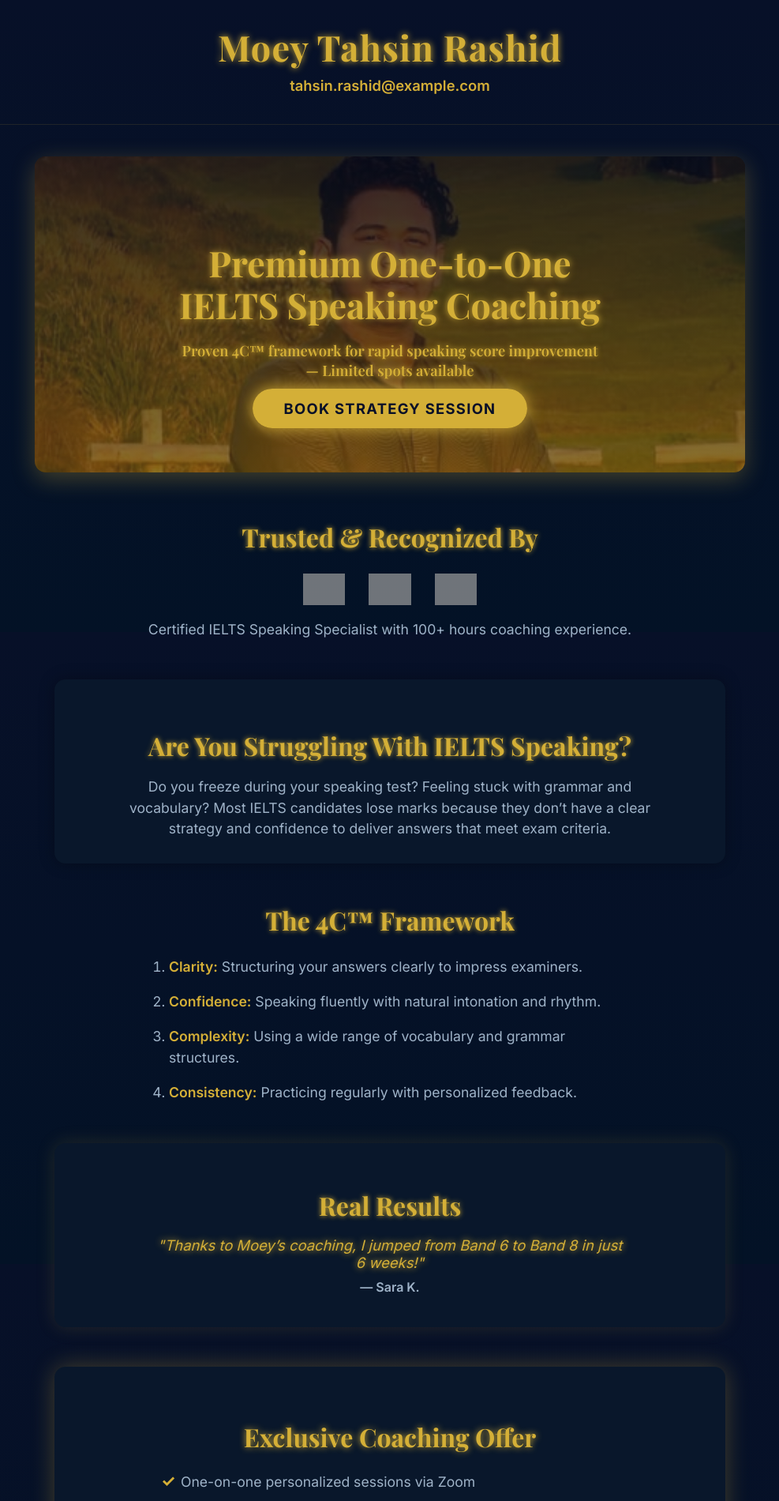
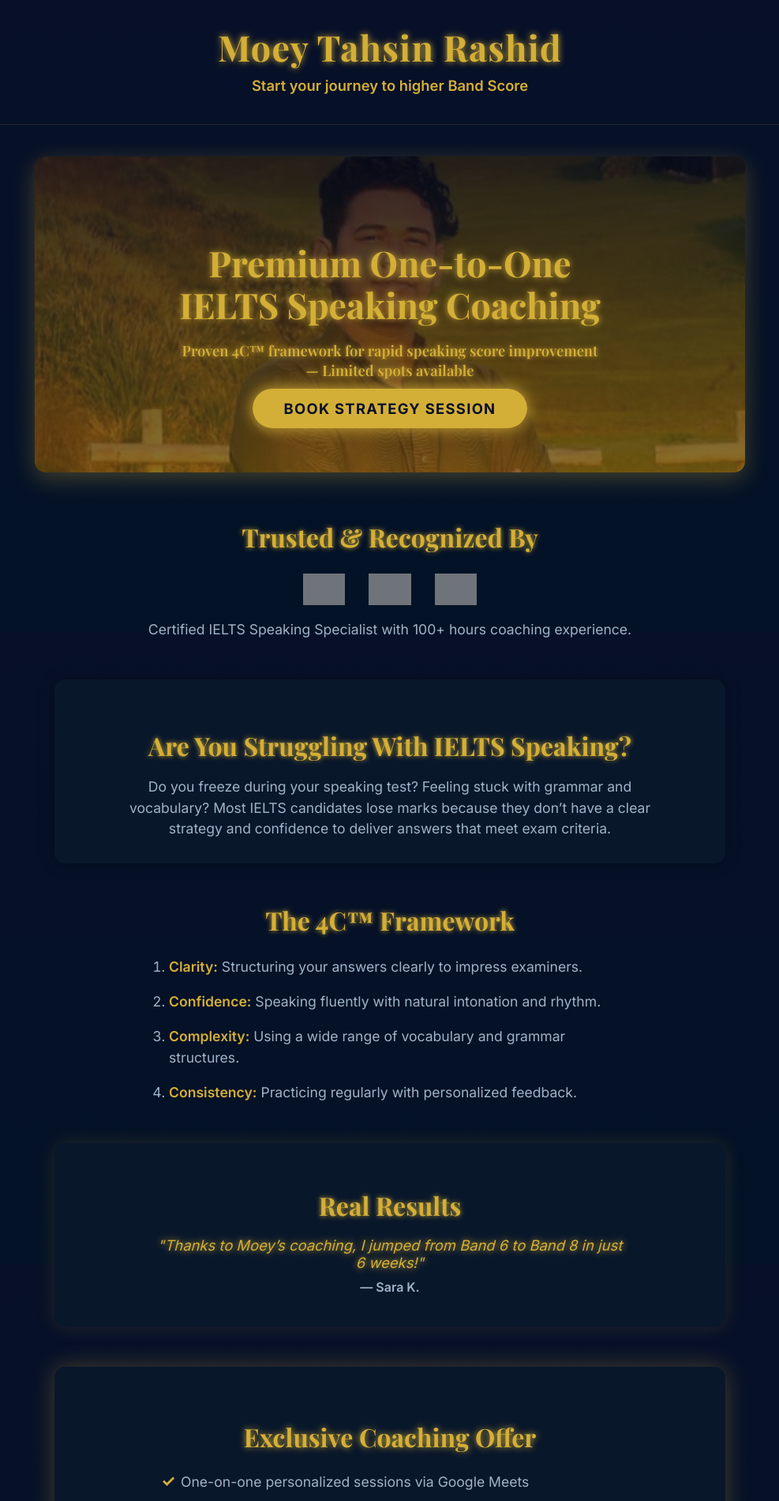
Before and after one commit to moeydev/premiumielts, a plain HTML site: page index.html in a window 1280 px wide. Shown: the top 1900 px of the page at 79% size, without its empty margins (146-1133 px from the left). Drawn offline with nearby package versions, Linux system fonts and the light colour scheme; grey boxes are pictures that could not be loaded.

Commit message:
Update index.html

```diff
--- a/index.html
+++ b/index.html
@@ -409,7 +409,7 @@
 <body>
   <header>
     <h1>Moey Tahsin Rashid</h1>
-    <p><a href="mailto:tahsin.rashid@example.com">tahsin.rashid@example.com</a></p>
+    <p><a href="mailto:tahsinrashid35@gmail.com">Start your journey to higher Band Score</a></p>
   </header>
 
   <main class="container">
@@ -459,7 +459,7 @@
     <section class="offer" aria-label="Current coaching offer details">
       <h3>Exclusive Coaching Offer</h3>
       <ul>
-        <li>One-on-one personalized sessions via Zoom</li>
+        <li>One-on-one personalized sessions via Google Meets</li>
         <li>Flexible scheduling to fit your timezone</li>
         <li>Detailed feedback on speaking practice</li>
         <li>Bonus material: IELTS speaking question banks & practice tests</li>
```
